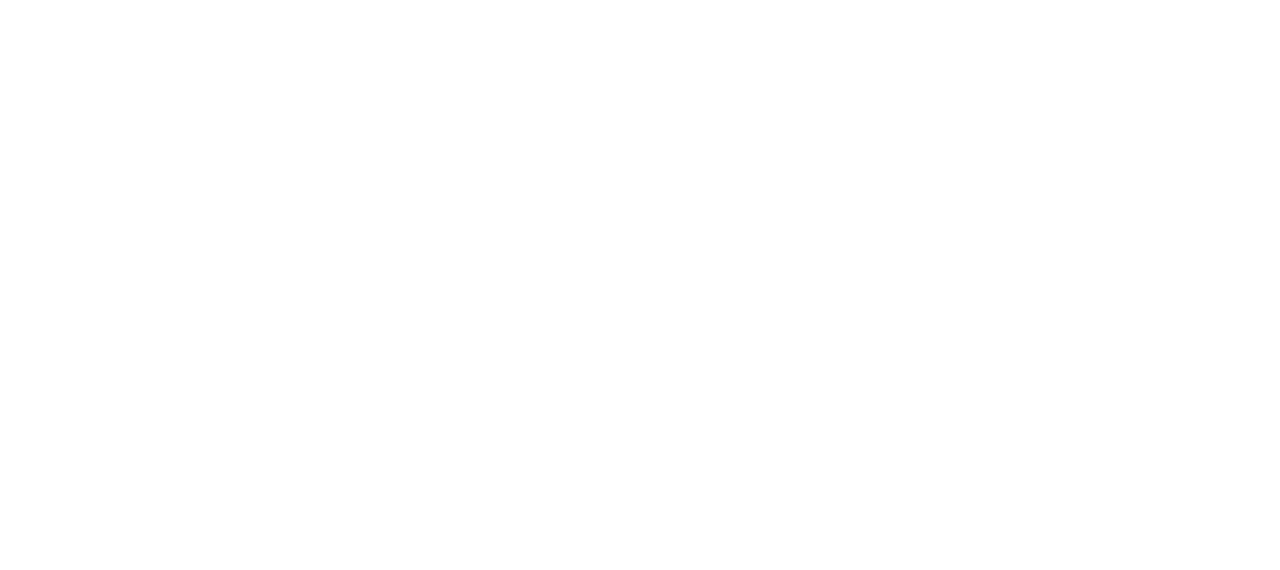
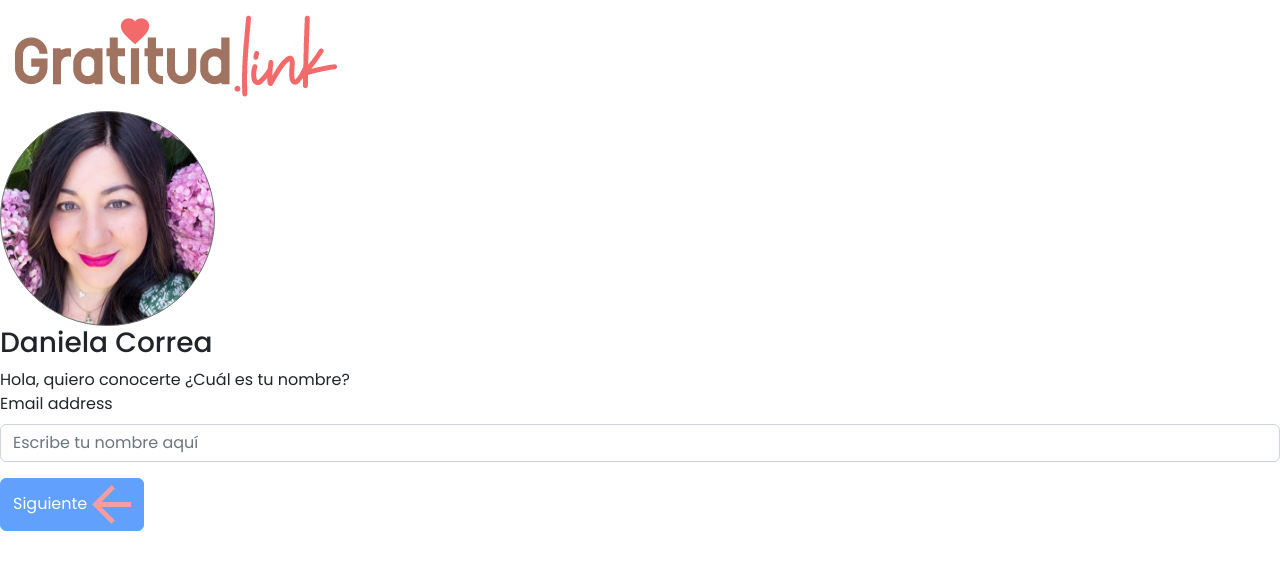
Before and after one commit to Jedidiaz/gratitud-front, an Angular app: page /form in a window 1280 px wide. Before the commit this address led to /. Shown: the top 570 px of the page. Built offline with nearby package versions, Linux system fonts and the light colour scheme.

Commit message:
vista de formularios y creator

```diff
--- /dev/null
+++ b/src/app/Forms/form/form.component.html
@@ -0,0 +1,36 @@
+<div class="contenedor">
+  <nav class="bar">
+    <div class="img">
+      <img src="../../../assets/logo gratitud.png" alt="" />
+    </div>
+  </nav>
+  <div class="content-form">
+    <div class="creator">
+      <img src="../../../assets/danielacorrea.png" />
+      <h3>Daniela Correa</h3>
+    </div>
+    <div class="text-box">
+      <div></div>
+      <div class="text">
+        <p>Hola, quiero conocerte ¿Cuál es tu nombre?</p>
+      </div>
+    </div>
+    <form [formGroup]="formName">
+      <div class="mb-3">
+        <label for="name" class="form-label"
+          >Email address</label
+        >
+        <input
+          type="text"
+          class="form-control"
+          id="name"
+          placeholder="Escribe tu nombre aquí"
+          required
+        />
+      </div>
+      <div class="buttons">
+        <button type="button" class="btn btn-primary" [disabled]="!formName.valid">Siguiente <img src="../../../assets/arrow1.png"></button>
+      </div>
+    </form>
+  </div>
+</div>
--- /dev/null
+++ b/src/app/Forms/form/form.component.ts
@@ -0,0 +1,21 @@
+import { Component, OnInit } from '@angular/core';
+import { FormBuilder, FormGroup, Validators } from '@angular/forms';
+
+@Component({
+  selector: 'app-form',
+  templateUrl: './form.component.html',
+  styleUrls: ['./form.component.css']
+})
+export class FormComponent implements OnInit {
+
+  formName: FormGroup
+  constructor( private formBuilder: FormBuilder) {
+    this.formName = formBuilder.group({
+      name: ['', Validators.required]
+    })
+  }
+
+  ngOnInit(): void {
+  }
+
+}
--- a/src/app/app-routing.module.ts
+++ b/src/app/app-routing.module.ts
@@ -10,6 +10,7 @@
 import { RecoveryPasswordComponent } from './dashboard/recovery-password/recovery-password.component';
 import { RegisterComponent } from './dashboard/register/register.component';
 import { HomeComponent } from './dashboard/home/home.component';
+import { FormComponent } from './Forms/form/form.component';
 
 
 const routes: Routes = [
@@ -22,6 +23,7 @@
   { path: 'aviso-privacidad', component: PrivacidadComponent },
   { path: 'comisiones', component: ComisionesComponent },
   { path: 'front-creator', component: FrontCreatorComponent },
+  { path: 'form', component: FormComponent },
 ];
 
 
--- a/src/app/app.module.ts
+++ b/src/app/app.module.ts
@@ -23,6 +23,7 @@
 import { TerminosComponent } from './dashboard/terminos/terminos.component';
 import { ComisionesComponent } from './dashboard/comisiones/comisiones.component';
 import { FrontCreatorComponent } from './dashboard/front-creator/front-creator.component';
+import { FormComponent } from './Forms/form/form.component';
 
 @NgModule({
   declarations: [
@@ -38,7 +39,8 @@
     PrivacidadComponent,
     TerminosComponent,
     ComisionesComponent,
-    FrontCreatorComponent
+    FrontCreatorComponent,
+    FormComponent
 
 
   ],
```
Also changed, not shown: src/app/Forms/form/form.component.css (added), 1 other file (tests, documents, lock files or other folders).
